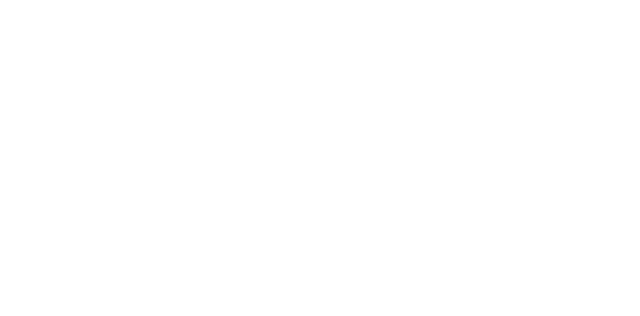
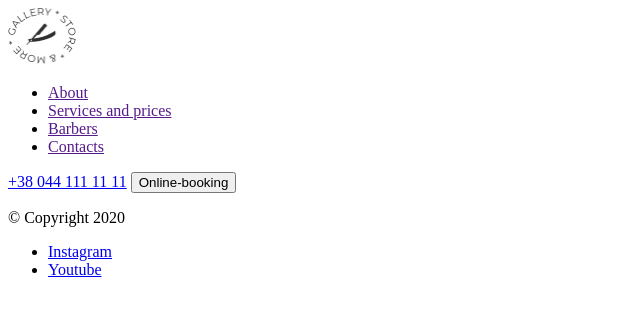
Before and after one commit to alinarieznik/homework-1-right, a plain HTML site: page index.html in a window 1280 px wide. Shown: the whole page, without its empty margins (0-640 px from the left). Drawn offline with Linux system fonts and the light colour scheme.

Commit message:
lesson 1 08.08.2022

```diff
--- a/index.html
+++ b/index.html
@@ -4,9 +4,49 @@
     <meta charset="UTF-8">
     <meta http-equiv="X-UA-Compatible" content="IE=edge">
     <meta name="viewport" content="width=device-width, initial-scale=1.0">
-    <title>Document</title>
+    <meta name="description" content="The best Barbershop ever!!!)"/>
+    <!-- Favicon start -->
+    <link rel="apple-touch-icon" sizes="180x180" href="./images/favicon/apple-touch-icon.png">
+    <link rel="icon" type="image/png" sizes="32x32" href="./images/favicon/favicon-32x32.png">
+    <link rel="icon" type="image/png" sizes="16x16" href="./images/favicon/favicon-16x16.png">
+    <link rel="manifest" href="./images/favicon/site.webmanifest">
+    <link rel="mask-icon" href="./images/favicon/safari-pinned-tab.svg" color="#5bbad5">
+    <meta name="msapplication-TileColor" content="#da532c">
+    <meta name="theme-color" content="#ffffff">
+    <!-- Favicon end -->
+    <title>BarberShop</title>
 </head>
 <body>
-    <h1  class="full"  ></h1>
+    <header>
+        <nav>
+            <a href="./index.html">
+              <img src="./images/logo.png" alt="BarberShop logo" width="68" height="56"/>
+            </a>
+
+            <ul>
+              <li><a href="">About</a></li>
+              <li><a href="">Services and prices</a></li>
+              <li><a href="">Barbers</a></li>
+              <li><a href="">Contacts</a></li>
+            </ul>
+        </nav>
+
+        <div>
+            <a href="tel:+380441111111">+38 044 111 11 11</a>
+            <button type="button">Online-booking</button>
+        </div>
+    </header>
+
+    <main></main>
+
+    <footer>
+        <p>&#169; Copyright 2020</p>
+        <ul>
+            <li>
+              <a href="https://instagram.com" target="_blank" rel="noopener noreferrer">Instagram</a>
+            </li>
+            <li><a href="https://youtube.com" target="_blank" rel="noopener noreferrer">Youtube</a></li>
+        </ul>
+    </footer>
 </body>
 </html>
```
Also changed, not shown: images/favicon/browserconfig.xml (added, +9 -0 lines), images/favicon/android-chrome-192x192.png (added), images/favicon/android-chrome-512x512.png (added), images/favicon/apple-touch-icon.png (added), images/favicon/favicon-16x16.png (added), images/favicon/favicon-32x32.png (added), images/favicon/favicon.ico (added), images/favicon/mstile-150x150.png (added), images/favicon/safari-pinned-tab.svg (added), images/favicon/site.webmanifest (added), images/logo.png (added), 2 other files.
